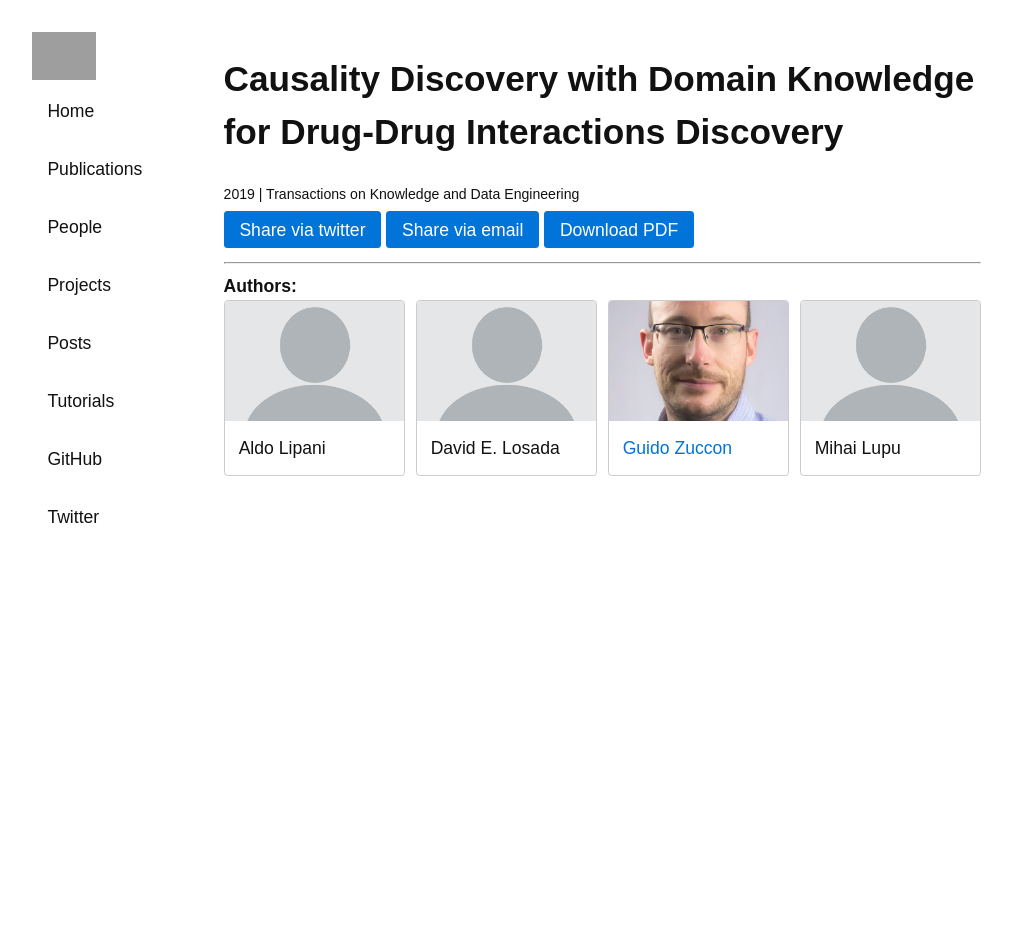
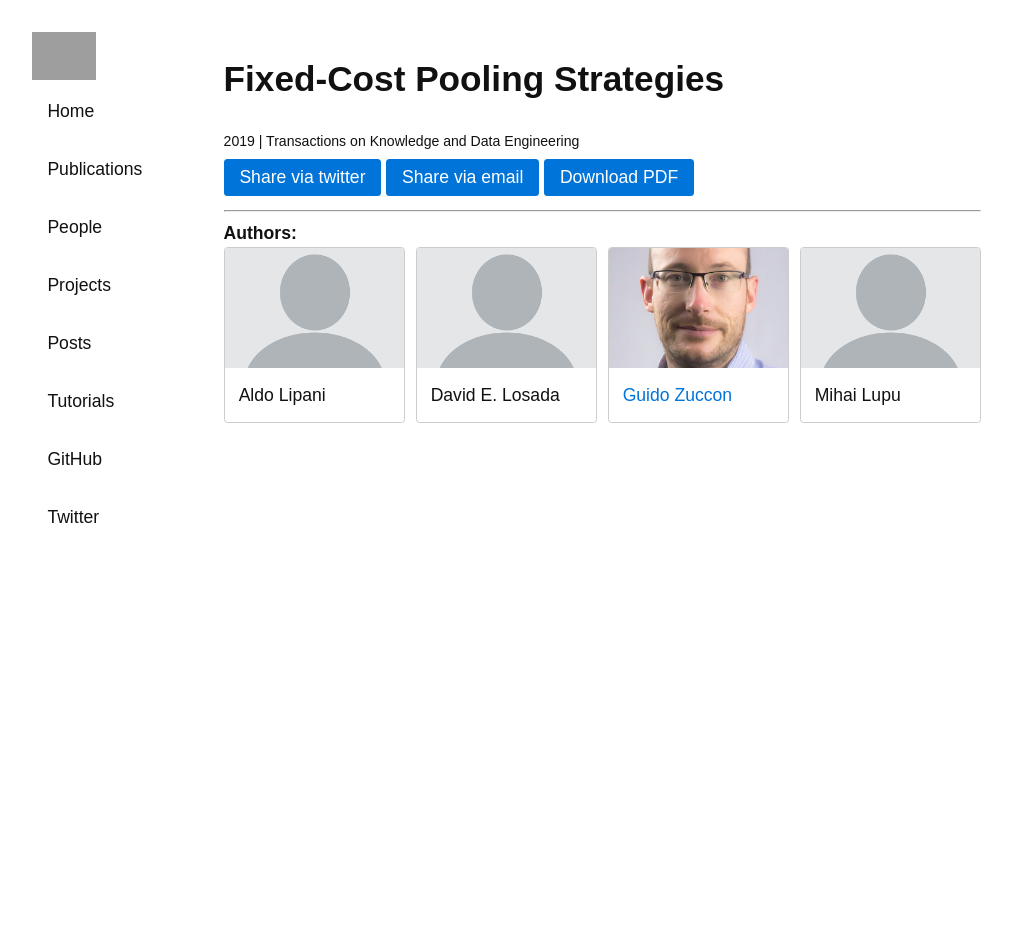
Before and after one commit to ielab/ielab.github.io, a Jekyll site: the page built from _publications/lipani-2019-fixedcost.md, in a window 1280 px wide. Shown: the whole page, without its empty margins (139-1151 px from the left). Built offline with Jekyll 4.4.1, drawn with Linux system fonts in a browser that asks for light colours; grey boxes are pictures that could not be loaded.

Commit message:
Update publication title.

```diff
--- a/_publications/lipani-2019-fixedcost.md
+++ b/_publications/lipani-2019-fixedcost.md
@@ -1,6 +1,6 @@
 ---
 authors: ["Aldo Lipani", "David E. Losada", guido-zuccon, "Mihai Lupu"]
-title: "Causality Discovery with Domain Knowledge for Drug-Drug Interactions Discovery"
+title: "Fixed-Cost Pooling Strategies"
 venue: Transactions on Knowledge and Data Engineering
 year: 2019
 pdf: /publications/pdfs/lipani2019fixed-cost.pdf
```
